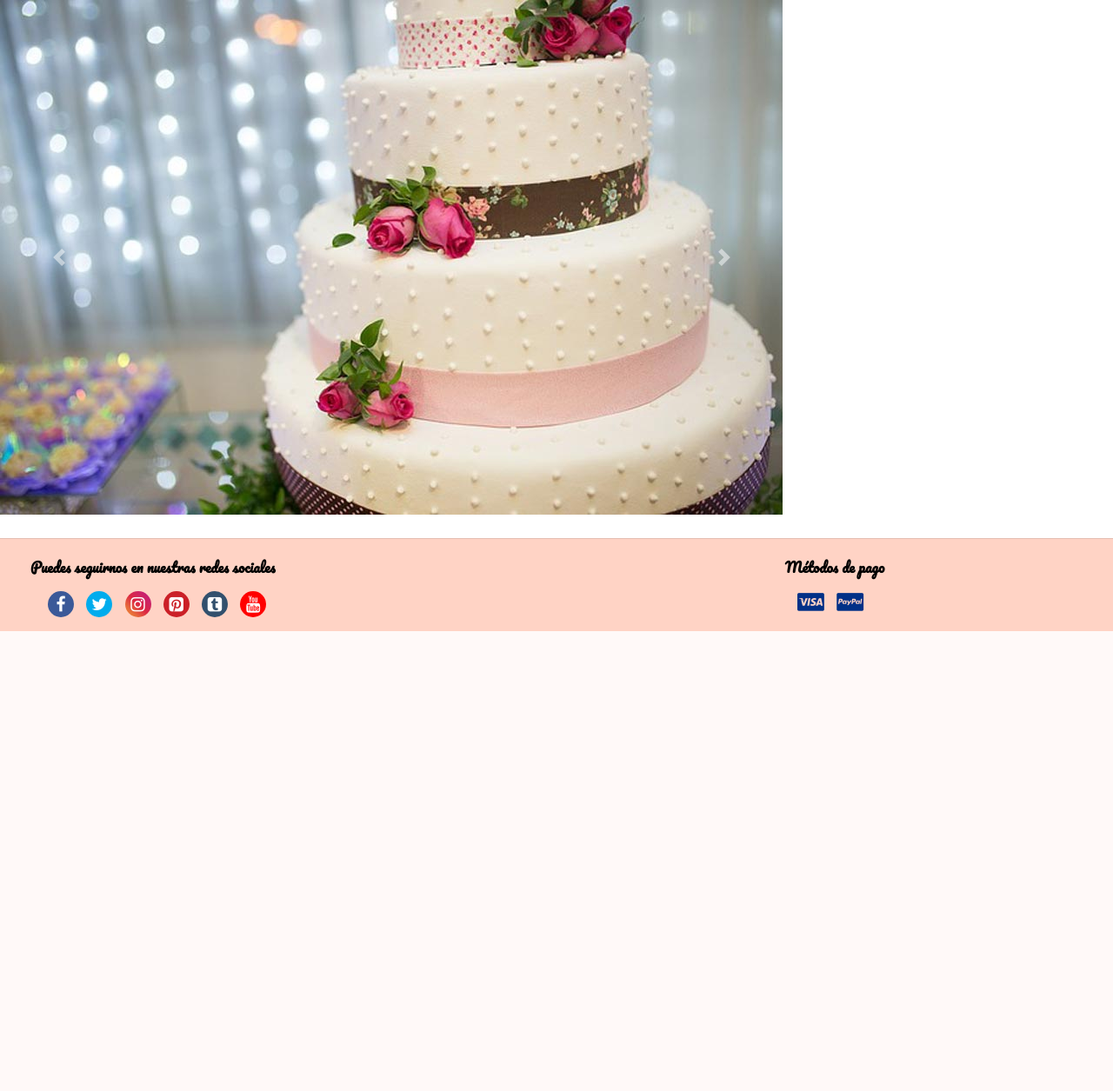
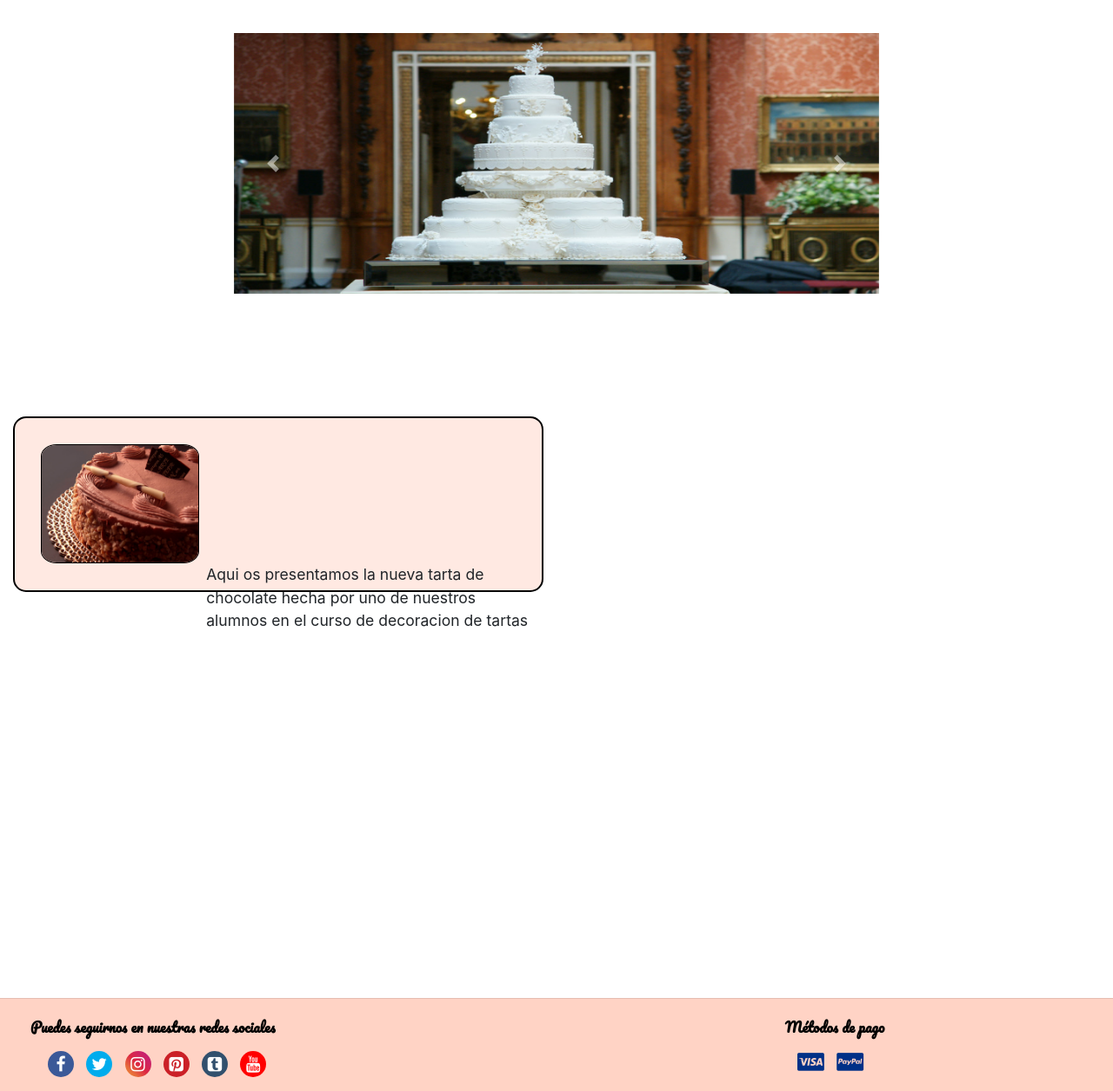
Before and after one commit to AdrianTovar/Proyecto-Cibeles, a PHP site: page /Home.html in a window 1280 px wide. Shown: the part 74-1329 px from the top of the page at 87% size. Before the commit the page ends 800 px from the top, so only its background shows below. Run offline with PHP 8.4, Linux system fonts and the light colour scheme; some libraries are stand-ins or nearby versions.

Commit message:
actualizacion de mierda

```diff
--- a/Home.html
+++ b/Home.html
@@ -42,18 +42,18 @@
           </nav>
         </div>
       </div>
-      <div class="row carrusel">
-
+      <div class="row cuerpo">
+        <div class="carrusel w-100">
           <div id="carouselExampleControls" class="carousel slide" data-ride="carousel">
-  <div class="carousel-inner" role="listbox">
+            <div class="carousel-inner">
               <div class="carousel-item active">
-      <img class="d-block img-fluid w-100" src="wedding-cake.jpg" alt="First slide">
+                <img class="d-block w-100" src="wedding-cake.jpg" alt="First slide">
               </div>
               <div class="carousel-item">
-      <img class="d-block img-fluid w-100" src="carrot-cake.jpg" alt="Second slide">
+                <img class="d-block w-100" src="carrot-cake.jpg" alt="Second slide">
               </div>
               <div class="carousel-item">
-      <img class="d-block img-fluid w-100" src="chocolate-cake.jpg" alt="Third slide">
+                <img class="d-block w-100" src="chocolate-cake.jpg" alt="Third slide">
               </div>
             </div>
             <a class="carousel-control-prev" href="#carouselExampleControls" role="button" data-slide="prev">
@@ -65,7 +65,15 @@
               <span class="sr-only">Next</span>
             </a>
           </div>
-
+        </div>
+      </div>
+      <div class="row">
+        <div class="info col-xl-6 col-lg-6 col-md-6 col-sm-12 col-12">
+          <figure>
+              <a href="#" class="col-xl-4 col-lg-4 col-md-6 col-sm-6 col-6"><img src="trufa.jpg" alt=""></a>
+                <p class="col-xl-8 col-lg-8 col-md-6 col-sm-6 col-6">Aqui os presentamos la nueva tarta de chocolate hecha por uno de nuestros alumnos en el curso de decoracion de tartas</p>
+          </figure>
+        </div>
       </div>
       <div class="row pie">
           <div class=" social col-xl-6 col-lg-6 col-md-6 col-sm-6 col-6">
--- a/estilos.css
+++ b/estilos.css
@@ -1,6 +1,8 @@
 html{
   position:relative;
   min-height: 100%;
+
+
 }
 body{
   margin-bottom: 80px;
@@ -105,11 +107,61 @@ body{
   background-color:  #ffe9e2;
   padding-left: 10px;
 }
-.row:nth-child(2){
-  height: 50%;
-  width: 100%;
+.cuerpo{
+  /* width:960px; */
+
 }
+.carrusel{
+  /* width: 30%; */
+  padding-top: 2%;
+}
+.carousel{
+  padding: 0px;
+  margin: 0px;
+  width:60%;
+  margin-left: 20%;
+  /* border: 3px solid black;
+  border-radius: 10px; */
+  padding: 1%;
 
-.carousel-item{
-  width: 100%;
 }
+.carousel img{
+  height: 300px;
+}
+/* .carousel-next-control{
+  opacity: 90%;
+} */
+.info{
+  padding-top: 10%;
+  padding-bottom: 40%;
+  padding-left: 5%;
+  padding-right: 5%;
+  /* width: 50%; */
+
+}
+.info figure{
+  border: 2px solid black;
+  padding-bottom: 5%;
+  border-radius: 15px;
+  background-color: #ffe9e2;
+
+}
+.info a{
+  padding-left: 5%;
+
+}
+.info img{
+  width: 30%;
+/* padding: 5%; */
+margin-top:5%;
+border: 1px solid black;
+border-radius: 10%;
+}
+.info p{
+  float: right;
+  vertical-align: middle;
+  overflow: hidden;
+  padding-left: 3%;
+  /* text-align: justify; */
+  font-size: 1.1em;
+}
```
Also changed, not shown: imgchox.jpg (added), trufa.jpg (added), wedding-cake.jpg. Lines whose indentation alone changed are shown as unchanged.
